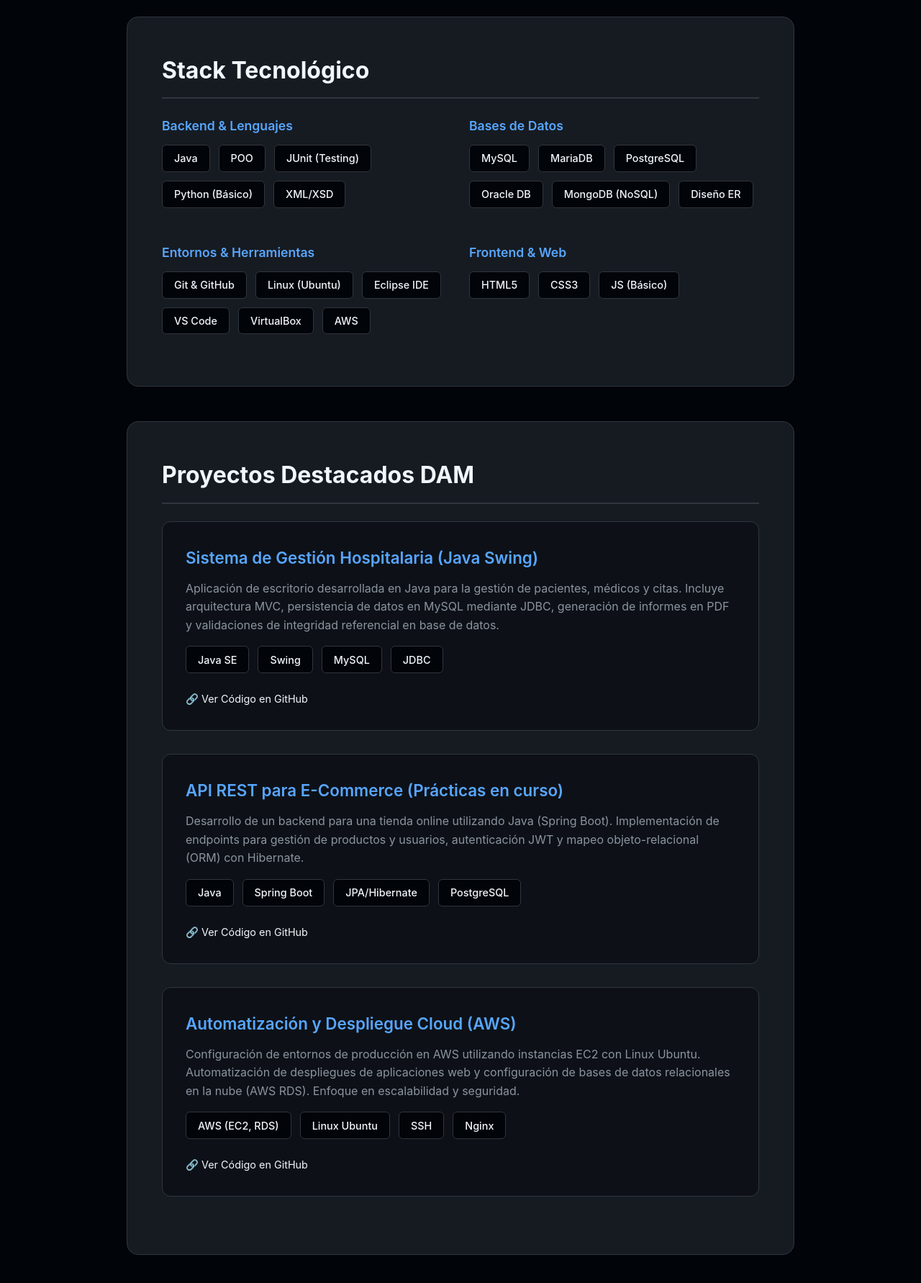
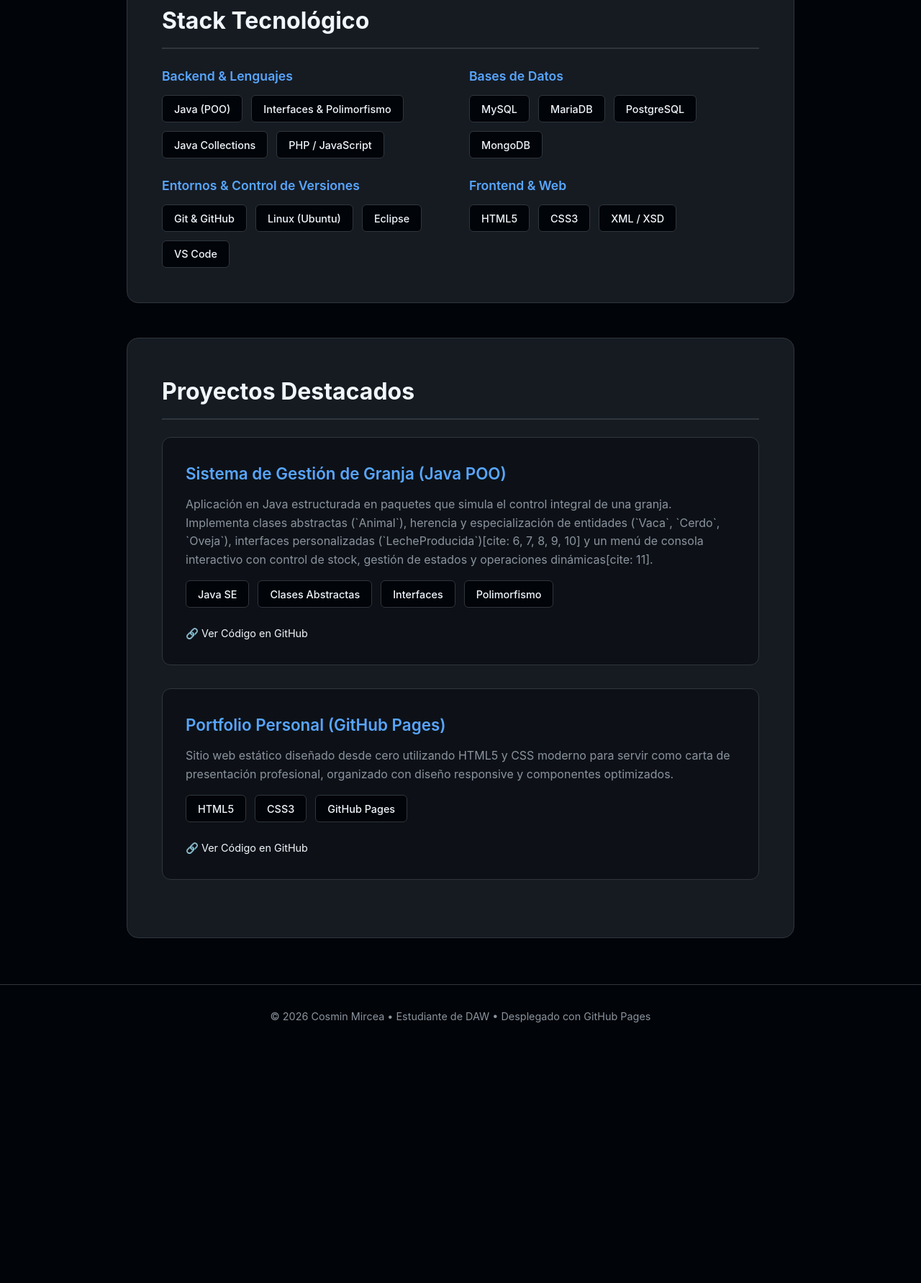
Before and after one commit to cosmin15azs-sys/cosmin15azs-sys.github.io, a plain HTML site: page index.html in a window 1280 px wide. Shown: the part 998-2780 px from the top of the page at 72% size. After the commit the page ends 2453 px from the top, so only its background shows below. Drawn offline with Linux system fonts and the light colour scheme.

Commit message:
Revise portfolio content and styles
Updated the title and various text sections in the portfolio. Adjusted styles and improved content for clarity and accuracy.

```diff
--- a/index.html
+++ b/index.html
@@ -3,7 +3,7 @@
 <head>
     <meta charset="UTF-8">
     <meta name="viewport" content="width=device-width, initial-scale=1.0">
-    <title>Cosmin Mircea | Portfolio | Desarrollo de Software</title>
+    <title>Cosmin Mircea | Portfolio | Desarrollo Web & Software</title>
     <style>
         :root {
             --bg-color: #010409;
@@ -13,7 +13,6 @@
             --text-muted: #8b949e;
             --accent: #58a6ff;
             --border: #30363d;
-            --hover-btn: #1f6feb;
             --font-stack: -apple-system, BlinkMacSystemFont, "Segoe UI", Roboto, Helvetica, Arial, sans-serif;
         }
 
@@ -24,11 +23,10 @@
             background-color: var(--bg-color);
             color: var(--text-main);
             line-height: 1.6;
-            padding-top: 70px; /* Espacio para la barra de navegación */
+            padding-top: 70px;
             overflow-x: hidden;
         }
 
-        /* Barra de navegación (Inspiración Gabriela) */
         .navbar {
             background-color: var(--nav-bg);
             padding: 1rem 2rem;
@@ -71,7 +69,6 @@
             padding: 0 1rem;
         }
 
-        /* Header Principal */
         header {
             text-align: center;
             padding: 5rem 1rem;
@@ -89,8 +86,8 @@
 
         header p {
             color: var(--text-muted);
-            font-size: 1.5rem;
-            max-width: 600px;
+            font-size: 1.3rem;
+            max-width: 650px;
             margin: 0 auto 1.5rem;
         }
 
@@ -114,26 +111,20 @@
             cursor: pointer;
         }
 
-        .btn:active {
-            transform: scale(0.98);
-        }
+        .btn:active { transform: scale(0.98); }
 
         .btn-primary {
             background-color: var(--accent);
             color: var(--bg-color);
         }
-        .btn-primary:hover {
-            background-color: #4493f8;
-        }
+        .btn-primary:hover { background-color: #4493f8; }
 
         .btn-secondary {
             background-color: transparent;
             color: var(--text-main);
             border: 1px solid var(--border);
         }
-        .btn-secondary:hover {
-            background-color: var(--nav-bg);
-        }
+        .btn-secondary:hover { background-color: var(--nav-bg); }
 
         section {
             background: var(--card-bg);
@@ -152,22 +143,16 @@
             font-weight: 700;
         }
 
-        /* Secciones de Texto */
         .about-text p, .project-card p {
             color: var(--text-muted);
             margin-bottom: 1rem;
             max-width: 75ch;
         }
 
-        /* Stack Tecnológico Mejorado */
         .skills-grid {
             display: grid;
             grid-template-columns: repeat(auto-fit, minmax(280px, 1fr));
             gap: 1.5rem;
-        }
-
-        .skill-category {
-            margin-bottom: 1.5rem;
         }
 
         .skill-category h3 {
@@ -191,14 +176,8 @@
             border-radius: 6px;
             font-size: 0.9rem;
             font-weight: 500;
-            transition: background-color 0.2s, border-color 0.2s;
-        }
-        .badge:hover {
-            background-color: var(--nav-bg);
-            border-color: var(--accent);
         }
 
-        /* Proyectos Destacados con estilo Github Cards */
         .project-card {
             border: 1px solid var(--border);
             background: #0d1117;
@@ -232,14 +211,13 @@
             font-size: 0.9rem;
             display: flex;
             align-items: center;
-            gap: 0.3rem;
+            gap: 0.4rem;
         }
         .proj-link:hover {
             color: var(--accent);
             text-decoration: underline;
         }
 
-        /* Footer Mejorado */
         footer {
             text-align: center;
             color: var(--text-muted);
@@ -249,68 +227,56 @@
             border-top: 1px solid var(--border);
         }
 
-        /* Responsive */
         @media (max-width: 768px) {
             header h1 { font-size: 2.5rem; }
             header p { font-size: 1.1rem; }
             .navbar { padding: 1rem; }
-            .nav-links { gap: 1rem; font-size: 0.8rem; }
             section { padding: 1.5rem; }
-            .cta-buttons { flex-direction: column; }
         }
     </style>
 </head>
 <body>
-    <!-- Barra de Navegación Superior -->
     <nav class="navbar">
-        <a href="#" class="nav-brand">Cosmin Mircea | DAM</a>
+        <a href="#" class="nav-brand">Cosmin Mircea | DAW</a>
         <div class="nav-links">
             <a href="#about">Sobre mí</a>
             <a href="#skills">Stack Técnico</a>
-            <a href="#projects">Proyectos DAM</a>
+            <a href="#projects">Proyectos</a>
         </div>
     </nav>
 
-    <!-- Header Principal (más visual) -->
     <header>
         <div class="container">
             <h1>¡Hola, soy Cosmin!</h1>
-            <p>Estudiante de 2º de Desarrollo de Aplicaciones Multiplataforma (DAM) enfocado en el desarrollo de software robusto y escalable.</p>
+            <p>Estudiante de Desarrollo de Aplicaciones Web (DAW) especializado en la creación de lógicas backend robustas y aplicaciones interactivas.</p>
             <div class="cta-buttons">
                 <a href="https://github.com/cosmin15azs-sys" target="_blank" class="btn btn-primary">
                     <svg height="20" width="20" viewBox="0 0 16 16" fill="currentColor"><path d="M8 0C3.58 0 0 3.58 0 8c0 3.54 2.29 6.53 5.47 7.59.4.07.55-.17.55-.38 0-.19-.01-.82-.01-1.49-2.01.37-2.53-.49-2.69-.94-.09-.23-.48-.94-.82-1.13-.28-.15-.68-.52-.01-.53.63-.01 1.08.58 1.23.82.72 1.21 1.87.87 2.33.66.07-.52.28-.87.51-1.07-1.78-.2-3.64-.89-3.64-3.95 0-.87.31-1.59.82-2.15-.08-.2-.36-1.02.08-2.12 0 0 .67-.22 2.2.82.64-.18 1.32-.27 2-.27.68 0 1.36.09 2 .27 1.53-1.04 2.2-.82 2.2-.82.44 1.1.16 1.92.08 2.12.51.56.82 1.28.82 2.15 0 3.06-1.86 3.75-3.64 3.95.29.25.54.73.54 1.48 0 1.07-.01 1.93-.01 2.2 0 .21.15.46.55.38A8.012 8.012 0 0 0 16 8c0-4.42-3.58-8-8-8z"></path></svg>
                     Ver mi GitHub
-                </a>
-                <!-- Aquí deberías añadir el enlace a tu CV en PDF -->
-                <a href="ruta_a_tu_cv.pdf" target="_blank" class="btn btn-secondary">
-                    Descargar CV
                 </a>
             </div>
         </div>
     </header>
 
     <div class="container">
-        <!-- Sección Sobre mí (más completa) -->
         <section id="about">
             <h2>Sobre mí</h2>
             <div class="about-text">
-                <p>Soy un apasionado del desarrollo de software cursando el último año de DAM en Madrid. Mi perfil técnico combina una base sólida en algoritmos y estructuras de datos con experiencia práctica en el diseño e implementación de aplicaciones empresariales y de escritorio.</p>
-                <p>Actualmente profundizo en arquitecturas cliente-servidor, la integración de bases de datos relacionales y NoSQL, y el control de versiones con Git dentro de pipelines de integración continua. Busco constantemente aprender nuevas tecnologías y aplicar buenas prácticas de ingeniería de software para resolver problemas del mundo real.</p>
+                <p>Estudiante apasionado por el desarrollo web y de software en Madrid. Combino el diseño de interfaces limpias con el desarrollo de lógicas de servidor eficientes y estructuradas bajo los principios de la Programación Orientada a Objetos.</p>
+                <p>Me enfoco en escribir código mantenible, aplicar patrones de diseño correctos y utilizar herramientas de control de versiones para gestionar proyectos escalables.</p>
             </div>
         </section>
 
-        <!-- Sección Stack Técnico (revisada) -->
         <section id="skills">
             <h2>Stack Tecnológico</h2>
             <div class="skills-grid">
                 <div class="skill-category">
                     <h3>Backend & Lenguajes</h3>
                     <div class="badge-container">
-                        <span class="badge">Java</span>
-                        <span class="badge">POO</span>
-                        <span class="badge">JUnit (Testing)</span>
-                        <span class="badge">Python (Básico)</span>
-                        <span class="badge">XML/XSD</span>
+                        <span class="badge">Java (POO)</span>
+                        <span class="badge">Interfaces & Polimorfismo</span>
+                        <span class="badge">Java Collections</span>
+                        <span class="badge">PHP / JavaScript</span>
                     </div>
                 </div>
                 <div class="skill-category">
@@ -319,20 +285,16 @@
                         <span class="badge">MySQL</span>
                         <span class="badge">MariaDB</span>
                         <span class="badge">PostgreSQL</span>
-                        <span class="badge">Oracle DB</span>
-                        <span class="badge">MongoDB (NoSQL)</span>
-                        <span class="badge">Diseño ER</span>
+                        <span class="badge">MongoDB</span>
                     </div>
                 </div>
                 <div class="skill-category">
-                    <h3>Entornos & Herramientas</h3>
+                    <h3>Entornos & Control de Versiones</h3>
                     <div class="badge-container">
                         <span class="badge">Git & GitHub</span>
                         <span class="badge">Linux (Ubuntu)</span>
-                        <span class="badge">Eclipse IDE</span>
+                        <span class="badge">Eclipse</span>
                         <span class="badge">VS Code</span>
-                        <span class="badge">VirtualBox</span>
-                        <span class="badge">AWS</span>
                     </div>
                 </div>
                 <div class="skill-category">
@@ -340,55 +302,41 @@
                     <div class="badge-container">
                         <span class="badge">HTML5</span>
                         <span class="badge">CSS3</span>
-                        <span class="badge">JS (Básico)</span>
+                        <span class="badge">XML / XSD</span>
                     </div>
                 </div>
             </div>
         </section>
 
-        <!-- Sección Proyectos Destacados (más descriptiva) -->
         <section id="projects">
-            <h2>Proyectos Destacados DAM</h2>
+            <h2>Proyectos Destacados</h2>
 
+            <!-- Proyecto de la Granja (Basado en tu código de clases y main) -->
             <div class="project-card">
-                <h3>Sistema de Gestión Hospitalaria (Java Swing)</h3>
-                <p>Aplicación de escritorio desarrollada en Java para la gestión de pacientes, médicos y citas. Incluye arquitectura MVC, persistencia de datos en MySQL mediante JDBC, generación de informes en PDF y validaciones de integridad referencial en base de datos.</p>
+                <h3>Sistema de Gestión de Granja (Java POO)</h3>
+                <p>Aplicación en Java estructurada en paquetes que simula el control integral de una granja. Implementa clases abstractas (`Animal`), herencia y especialización de entidades (`Vaca`, `Cerdo`, `Oveja`), interfaces personalizadas (`LecheProducida`)[cite: 6, 7, 8, 9, 10] y un menú de consola interactivo con control de stock, gestión de estados y operaciones dinámicas[cite: 11].</p>
                 <div class="badge-container">
                     <span class="badge">Java SE</span>
-                    <span class="badge">Swing</span>
-                    <span class="badge">MySQL</span>
-                    <span class="badge">JDBC</span>
+                    <span class="badge">Clases Abstractas</span>
+                    <span class="badge">Interfaces</span>
+                    <span class="badge">Polimorfismo</span>
                 </div>
                 <div class="project-links">
-                    <a href="https://github.com/cosmin15azs-sys/nombre_repositorio" target="_blank" class="proj-link">🔗 Ver Código en GitHub</a>
+                    <!-- Cambia "gestion-granja" por el nombre exacto de tu repositorio cuando lo subas -->
+                    <a href="https://github.com/cosmin15azs-sys/gestion-granja" target="_blank" class="proj-link">🔗 Ver Código en GitHub</a>
                 </div>
             </div>
 
             <div class="project-card">
-                <h3>API REST para E-Commerce (Prácticas en curso)</h3>
-                <p>Desarrollo de un backend para una tienda online utilizando Java (Spring Boot). Implementación de endpoints para gestión de productos y usuarios, autenticación JWT y mapeo objeto-relacional (ORM) con Hibernate.</p>
+                <h3>Portfolio Personal (GitHub Pages)</h3>
+                <p>Sitio web estático diseñado desde cero utilizando HTML5 y CSS moderno para servir como carta de presentación profesional, organizado con diseño responsive y componentes optimizados.</p>
                 <div class="badge-container">
-                    <span class="badge">Java</span>
-                    <span class="badge">Spring Boot</span>
-                    <span class="badge">JPA/Hibernate</span>
-                    <span class="badge">PostgreSQL</span>
+                    <span class="badge">HTML5</span>
+                    <span class="badge">CSS3</span>
+                    <span class="badge">GitHub Pages</span>
                 </div>
                 <div class="project-links">
-                    <a href="https://github.com/cosmin15azs-sys/nombre_repositorio" target="_blank" class="proj-link">🔗 Ver Código en GitHub</a>
-                </div>
-            </div>
-
-            <div class="project-card">
-                <h3>Automatización y Despliegue Cloud (AWS)</h3>
-                <p>Configuración de entornos de producción en AWS utilizando instancias EC2 con Linux Ubuntu. Automatización de despliegues de aplicaciones web y configuración de bases de datos relacionales en la nube (AWS RDS). Enfoque en escalabilidad y seguridad.</p>
-                <div class="badge-container">
-                    <span class="badge">AWS (EC2, RDS)</span>
-                    <span class="badge">Linux Ubuntu</span>
-                    <span class="badge">SSH</span>
-                    <span class="badge">Nginx</span>
-                </div>
-                <div class="project-links">
-                    <a href="https://github.com/cosmin15azs-sys/nombre_repositorio" target="_blank" class="proj-link">🔗 Ver Código en GitHub</a>
+                    <a href="https://github.com/cosmin15azs-sys/cosmin15azs-sys.github.io" target="_blank" class="proj-link">🔗 Ver Código en GitHub</a>
                 </div>
             </div>
         </section>
@@ -396,8 +344,7 @@
 
     <footer>
         <div class="container">
-            <p>&copy; 2025 Cosmin Mircea &bull; Estudiante de DAM &bull; Desplegado con GitHub Pages</p>
-            <p style="margin-top: 0.5rem;"><a href="mailto:tucorreo@email.com">cosmin15azs@email.com</a></p>
+            <p>&copy; 2026 Cosmin Mircea &bull; Estudiante de DAW &bull; Desplegado con GitHub Pages</p>
         </div>
     </footer>
 </body>
```
